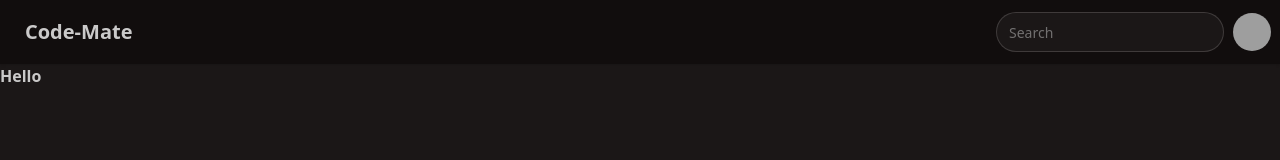
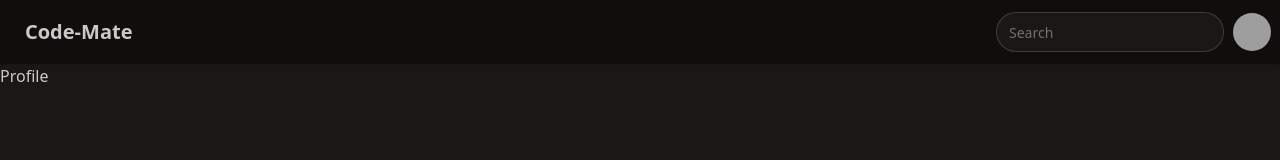
Before and after one commit to gaurav-anand1603/CodeMate-Web, a React (Vite) app: page /profile in a window 1280 px wide. Shown: the top 160 px of the page. Built offline with nearby package versions, Linux system fonts and the light colour scheme; grey boxes are pictures that could not be loaded.

Commit message:
Created routing using react-router

```diff
--- a/package.json
+++ b/package.json
@@ -13,6 +13,7 @@
     "@tailwindcss/vite": "^4.1.10",
     "react": "^19.1.0",
     "react-dom": "^19.1.0",
+    "react-router-dom": "^7.6.2",
     "tailwindcss": "^4.1.10"
   },
   "devDependencies": {
--- a/src/App.jsx
+++ b/src/App.jsx
@@ -1,50 +1,19 @@
+import { BrowserRouter, Route, Routes } from "react-router-dom";
+import Body from "./components/Body";
+import Login from "./components/Login";
+import Profile from "./components/Profile";
+
 const App = () => {
   return (
     <div>
-      <div className="navbar bg-base-300 shadow-sm">
-        <div className="flex-1">
-          <a className="btn btn-ghost text-xl">Code-Mate</a>
-        </div>
-        <div className="flex gap-2">
-          <input
-            type="text"
-            placeholder="Search"
-            className="input input-bordered w-24 md:w-auto"
-          />
-          <div className="dropdown dropdown-end">
-            <div
-              tabIndex={0}
-              role="button"
-              className="btn btn-ghost btn-circle avatar"
-            >
-              <div className="w-10 rounded-full">
-                <img
-                  alt="Tailwind CSS Navbar component"
-                  src="https://img.daisyui.com/images/stock/photo-1534528741775-53994a69daeb.webp"
-                />
-              </div>
-            </div>
-            <ul
-              tabIndex={0}
-              className="menu menu-sm dropdown-content bg-base-100 rounded-box z-1 mt-3 w-52 p-2 shadow"
-            >
-              <li>
-                <a className="justify-between">
-                  Profile
-                  <span className="badge">New</span>
-                </a>
-              </li>
-              <li>
-                <a>Settings</a>
-              </li>
-              <li>
-                <a>Logout</a>
-              </li>
-            </ul>
-          </div>
-        </div>
-      </div>
-      <h1 className="font-bold">Hello</h1>
+      <BrowserRouter basename="/">
+        <Routes>
+          <Route path="/" element={<Body />}>
+            <Route path="/login" element={<Login />} />
+            <Route path="/profile" element={<Profile />} />
+          </Route>
+        </Routes>
+      </BrowserRouter>
     </div>
   );
 };
--- /dev/null
+++ b/src/components/Body.jsx
@@ -0,0 +1,14 @@
+import React from "react";
+import { Outlet } from "react-router-dom";
+import Navbar from "./Navbar";
+
+const Body = () => {
+  return (
+    <div>
+      <Navbar />
+      <Outlet />
+    </div>
+  );
+};
+
+export default Body;
--- /dev/null
+++ b/src/components/Login.jsx
@@ -0,0 +1,7 @@
+import React from "react";
+
+const Login = () => {
+  return <div>Login</div>;
+};
+
+export default Login;
--- /dev/null
+++ b/src/components/Navbar.jsx
@@ -0,0 +1,51 @@
+import React from "react";
+
+const Navbar = () => {
+  return (
+    <div className="navbar bg-base-300 shadow-sm">
+      <div className="flex-1">
+        <a className="btn btn-ghost text-xl">Code-Mate</a>
+      </div>
+      <div className="flex gap-2">
+        <input
+          type="text"
+          placeholder="Search"
+          className="input input-bordered w-24 md:w-auto"
+        />
+        <div className="dropdown dropdown-end">
+          <div
+            tabIndex={0}
+            role="button"
+            className="btn btn-ghost btn-circle avatar"
+          >
+            <div className="w-10 rounded-full">
+              <img
+                alt="Tailwind CSS Navbar component"
+                src="https://img.daisyui.com/images/stock/photo-1534528741775-53994a69daeb.webp"
+              />
+            </div>
+          </div>
+          <ul
+            tabIndex={0}
+            className="menu menu-sm dropdown-content bg-base-100 rounded-box z-1 mt-3 w-52 p-2 shadow"
+          >
+            <li>
+              <a className="justify-between">
+                Profile
+                <span className="badge">New</span>
+              </a>
+            </li>
+            <li>
+              <a>Settings</a>
+            </li>
+            <li>
+              <a>Logout</a>
+            </li>
+          </ul>
+        </div>
+      </div>
+    </div>
+  );
+};
+
+export default Navbar;
--- /dev/null
+++ b/src/components/Profile.jsx
@@ -0,0 +1,7 @@
+import React from "react";
+
+const Profile = () => {
+  return <div>Profile</div>;
+};
+
+export default Profile;
```
Also changed, not shown: 1 other file (tests, documents, lock files or other folders).
